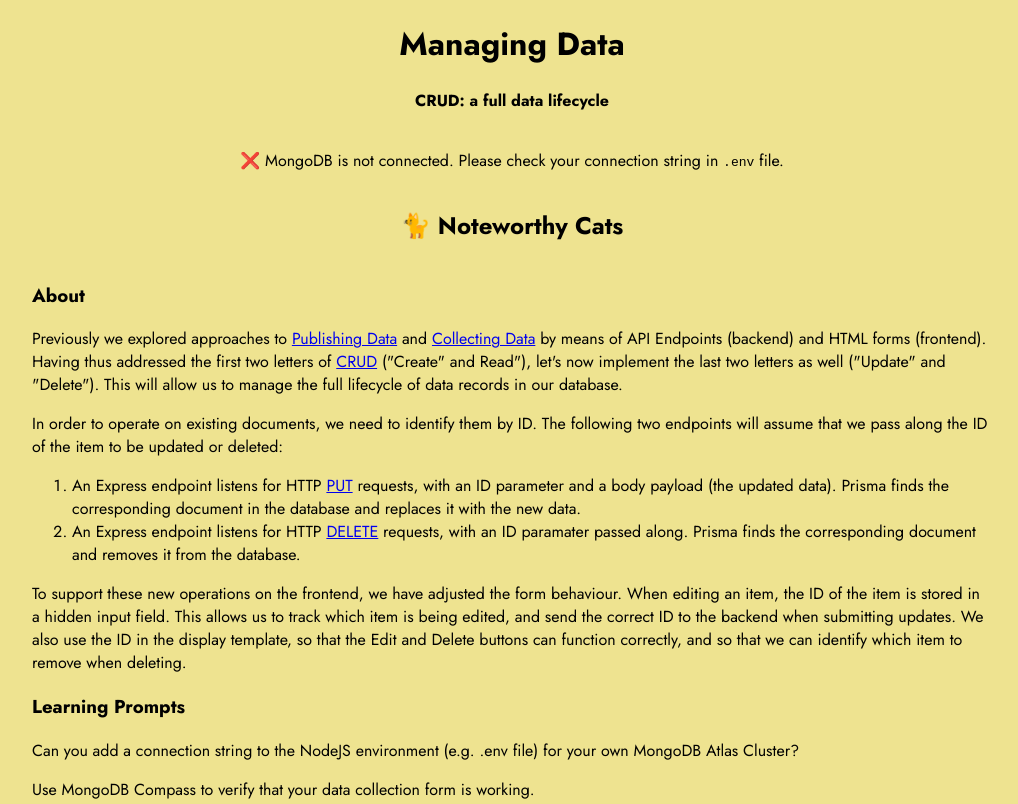
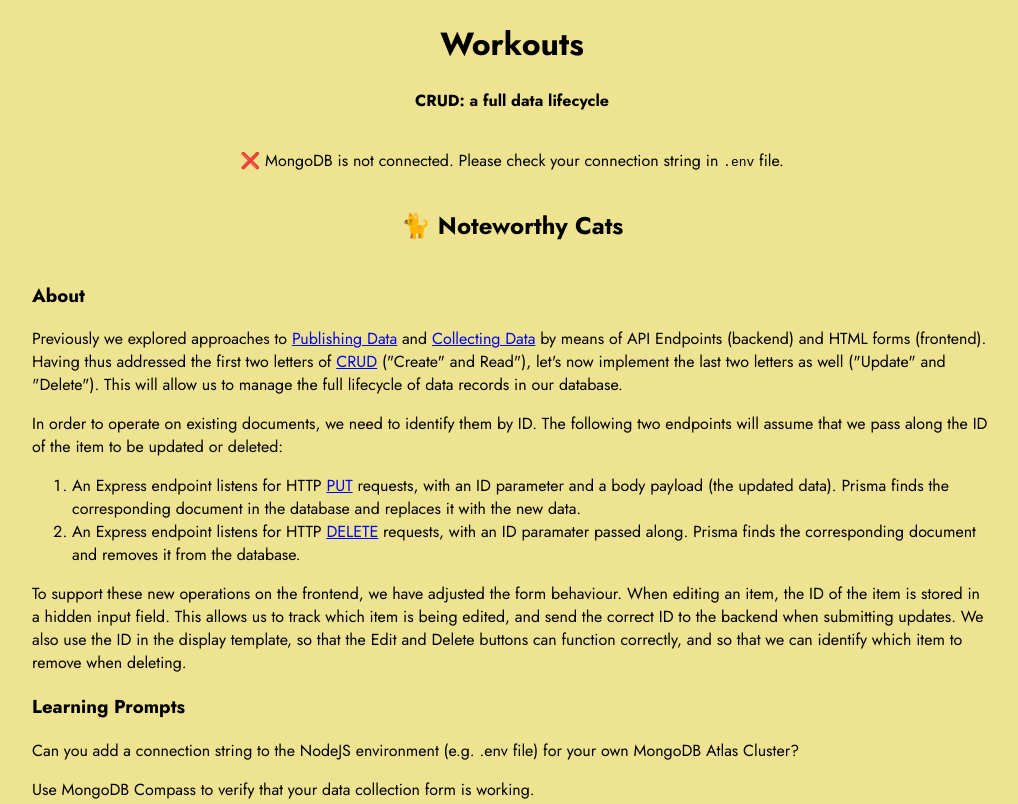
Before and after one commit to biaazi/workouts, a website: page public/index.html in a window 1280 px wide. Shown: the top 804 px of the page, without its empty margins (128-1146 px from the left). Drawn offline with nearby package versions, Linux system fonts and the light colour scheme; no server answers.

Commit message:
Update project title in index.html and add peer dependency in package-lock.json

```diff
--- a/public/index.html
+++ b/public/index.html
@@ -36,7 +36,7 @@
 
 <body>
   <header>
-    <h1>Managing Data</h1>
+    <h1>Workouts</h1>
     <h4>CRUD: a full data lifecycle</h4>
   </header>
   <section id="status">
```
Also changed, not shown: 1 other file.
